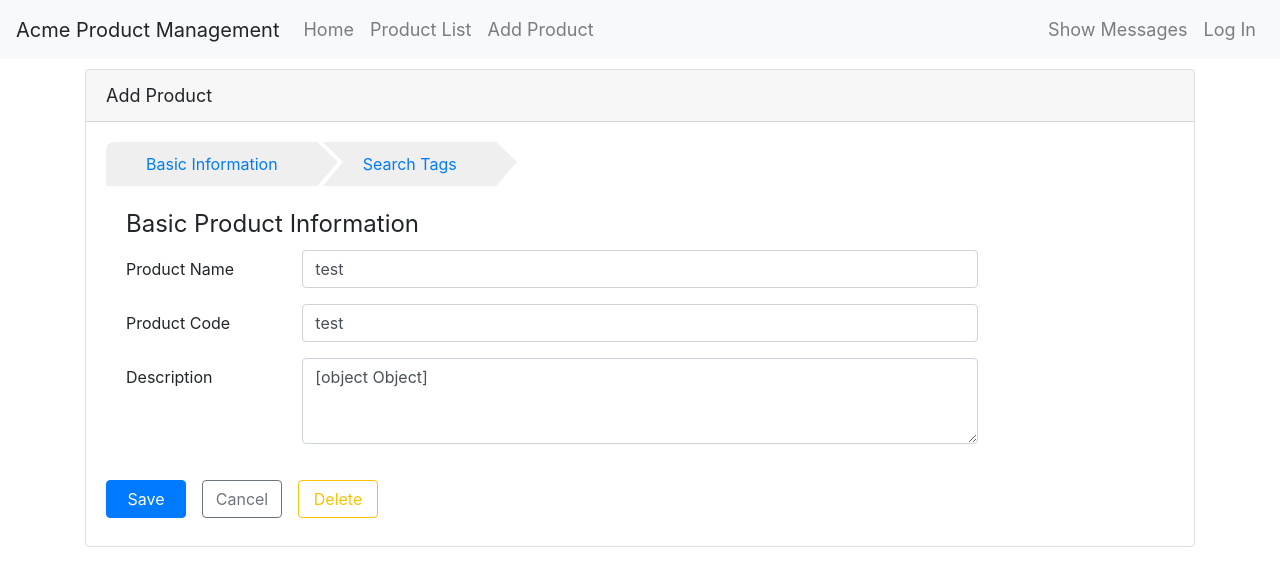
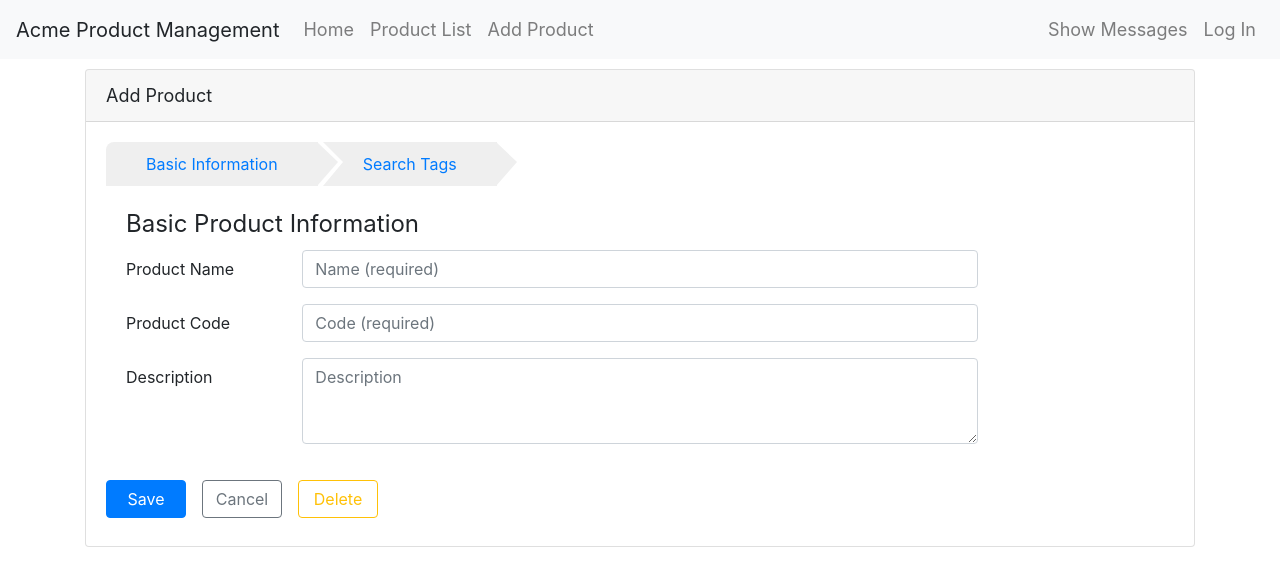
Before and after one commit to yadavsudhir405/angular-routing, an Angular app in the folder APM-Start/: page /products/0/edit/info in a window 1280 px wide. Shown: the top 586 px of the page. Built offline with nearby package versions, Linux system fonts and the light colour scheme; what angular-in-memory-web-api would draw is missing.

Commit message:
Resolved data for product edit info component

```diff
--- a/APM-Start/src/app/products/product-edit/product-edit-info.component.html
+++ b/APM-Start/src/app/products/product-edit/product-edit-info.component.html
@@ -64,7 +64,7 @@
                     id="descriptionId"
                     placeholder="Description"
                     rows=3
-                    [(ngModel)]=product
+                    [(ngModel)]=product.description
                     name="description"></textarea>
         </div>
       </div>
--- a/APM-Start/src/app/products/product-edit/product-edit-info.component.ts
+++ b/APM-Start/src/app/products/product-edit/product-edit-info.component.ts
@@ -2,7 +2,7 @@ import { Component, OnInit, ViewChild } from '@angular/core';
 import { ActivatedRoute } from '@angular/router';
 import { NgForm } from '@angular/forms';
 
-import { Product } from '../product';
+import {Product, ProductResolved} from '../product';
 
 @Component({
   templateUrl: './product-edit-info.component.html'
@@ -11,10 +11,15 @@ export class ProductEditInfoComponent implements OnInit {
   @ViewChild(NgForm, {static: false}) productForm: NgForm;
 
   errorMessage: string;
-  product = { id: 1, productName: 'test', productCode: 'test' };
+  product: Product;
 
   constructor(private route: ActivatedRoute) { }
 
   ngOnInit(): void {
+    this.route.parent.data.subscribe(data => {
+      const resolvedProduct: ProductResolved = data['resolvedProduct'];
+      this.product = resolvedProduct.product;
+      this.errorMessage = resolvedProduct.error;
+    });
   }
 }
```
